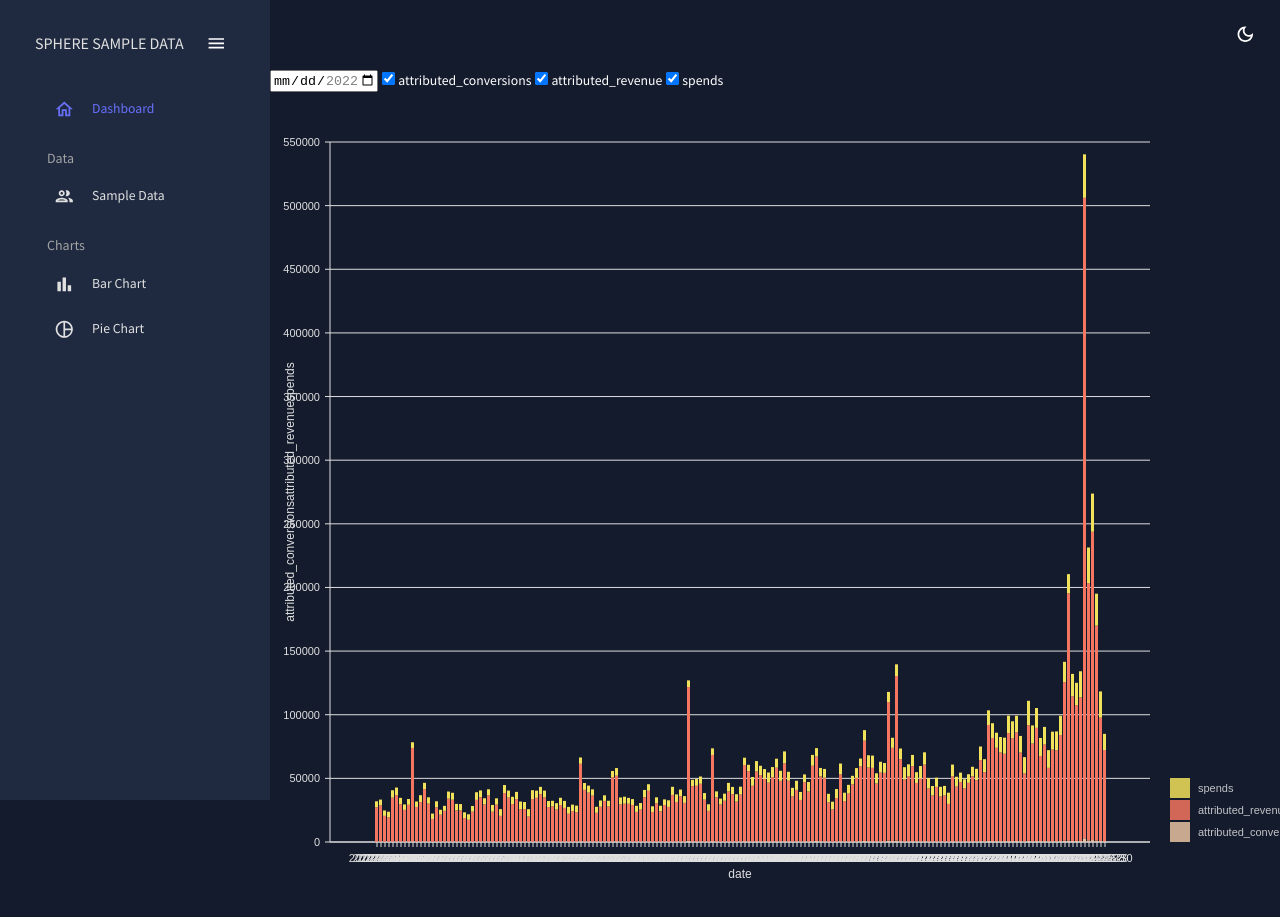
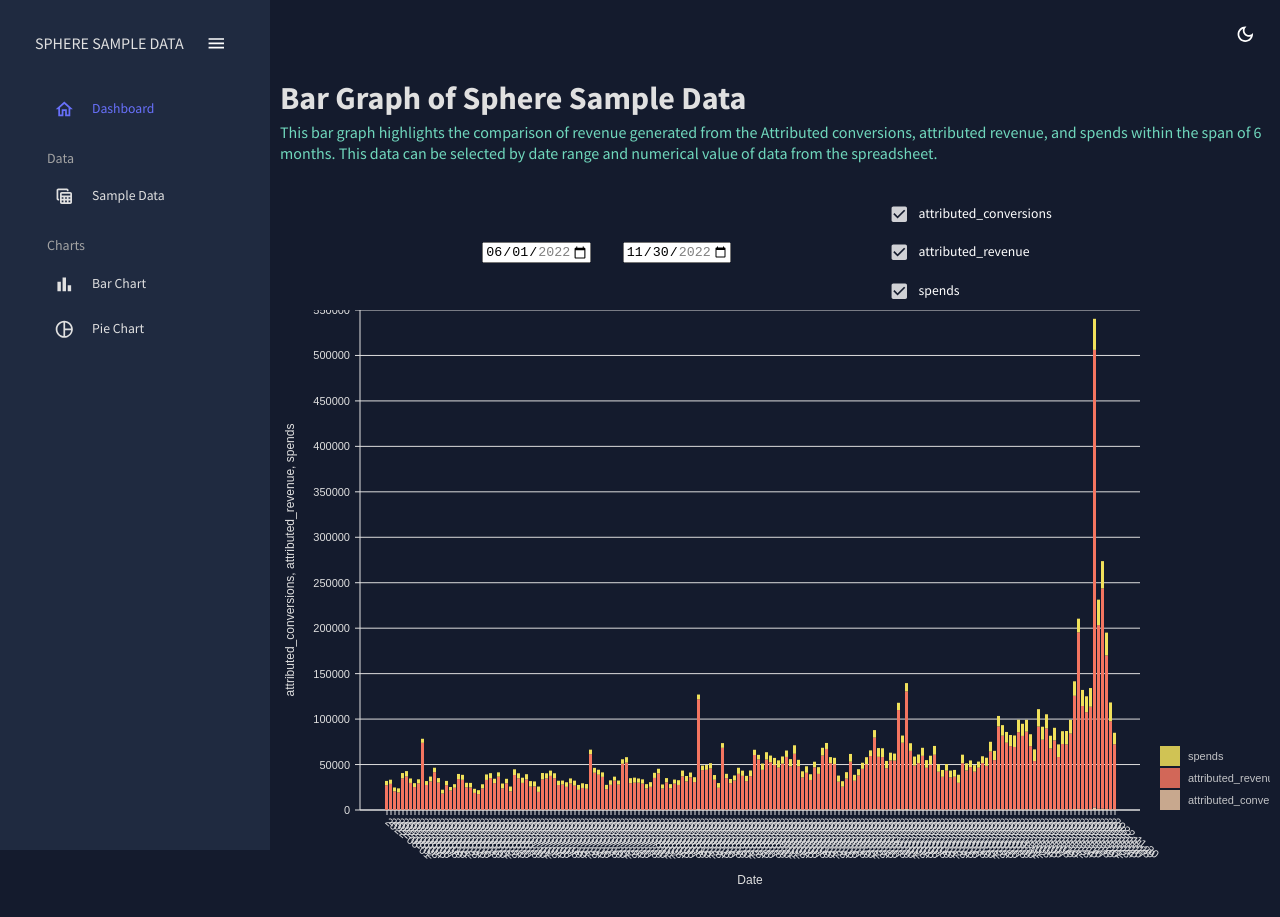
Before and after one commit to marishkazachariah/adtriba-code-challenge, a React (Create React App) app: page /bar in a window 1280 px wide. Built offline with nearby package versions, Linux system fonts and the light colour scheme.

Commit message:
rename scenes to containers and create bar and pie containers

```diff
--- a/src/App.js
+++ b/src/App.js
@@ -2,12 +2,12 @@ import { useState } from 'react'
 import { ColorModeContext, useMode } from './theme'
 import { Routes, Route } from 'react-router-dom'
 import { CssBaseline, ThemeProvider } from '@mui/material'
-import Topbar from './scenes/global/Topbar'
-import Sidebar from './scenes/global/Sidebar'
-import Dashboard from './scenes/dashboard'
-import SampleData from './scenes/sampleData'
-import BarChart from './components/BarChart'
-import PieChart from './components/PieChart'
+import Topbar from './containers/global/Topbar'
+import Sidebar from './containers/global/Sidebar'
+import Dashboard from './containers/dashboard'
+import SampleData from './containers/sampleData'
+import Bar from './containers/bar'
+import Pie from './containers/pie'
 
 function App() {
   const [theme, colorMode] = useMode()
@@ -24,8 +24,8 @@ function App() {
             <Routes>
               <Route path="/" element={<Dashboard />} />
               <Route path="/sampleData" element={<SampleData />} />
-              <Route path="/bar" element={<BarChart />} />
-              <Route path="/pie" element={<PieChart />} />
+              <Route path="/bar" element={<Bar />} />
+              <Route path="/pie" element={<Pie />} />
             </Routes>
           </main>
         </div>
--- a/src/components/BarChart.jsx
+++ b/src/components/BarChart.jsx
@@ -3,13 +3,17 @@ import { ResponsiveBar } from '@nivo/bar'
 import { tokens } from '../theme'
 import { mockData } from '../data/mockData'
 import { useState } from 'react'
+import { Box, Checkbox, FormControlLabel, FormGroup } from '@mui/material'
 
-const transformData = ({ data, date }) => {
-  const filteredData = date ? data.filter((item) => item.date === date) : data
-  // to add date range
-  //   const filteredData = startDate && endDate ? data.filter((item) => {
-  //     return new Date(item.date) >= new Date(startDate) && new Date(item.date) <= new Date(endDate)
-  //   }) : data
+const transformData = ({ data, startDate, endDate }) => {
+  const filteredData =
+    startDate && endDate
+      ? data.filter((item) => {
+          return (
+            new Date(item.date) >= new Date(startDate) && new Date(item.date) <= new Date(endDate)
+          )
+        })
+      : data
   const map = filteredData.reduce((acc, val) => {
     acc[val.date] = {
       ...acc[val.date],
@@ -35,24 +39,37 @@ const BarChart = ({ isDashboard = false }) => {
   const theme = useTheme()
   const colors = tokens(theme.palette.mode)
   const [yAxis, setYAxis] = useState(['attributed_conversions', 'attributed_revenue', 'spends'])
-  const [date, setDate] = useState('')
+  const [startDate, setStartDate] = useState(mockData[0].date)
+  const [endDate, setEndDate] = useState(mockData[mockData.length - 1].date)
 
   return (
     <>
+      <Box display="flex" justifyContent="center" alignItems="center" gap={20}>
+        <Box display="flex" gap={4}>
           <input
             type="date"
-        value={date}
+            value={startDate}
             min={mockData[0].date}
             max={mockData[mockData.length - 1].date}
-        onChange={(event) => setDate(event.target.value)}
+            onChange={(event) => setStartDate(event.target.value)}
           />
+          <input
+            type="date"
+            value={endDate}
+            min={mockData[0].date}
+            max={mockData[mockData.length - 1].date}
+            onChange={(event) => setEndDate(event.target.value)}
+          />
+        </Box>
+        <Box>
           {yAxisOptions.map((opt) => (
             <>
-          <input
-            key={opt}
-            type="checkbox"
-            id={opt}
-            checked={yAxis.includes(opt)}
+              <FormGroup>
+                <FormControlLabel
+                  control={
+                    <Checkbox
+                      defaultChecked
+                      value={opt}
                       onChange={() => {
                         if (yAxis.includes(opt)) {
                           setYAxis(yAxis.filter((val) => val !== opt))
@@ -60,15 +77,25 @@ const BarChart = ({ isDashboard = false }) => {
                           setYAxis(yAxis.concat(opt))
                         }
                       }}
+                      sx={{
+                        color: colors.grey[100],
+                        '&.Mui-checked': {
+                          color: colors.primary[100],
+                        },
+                      }}
                     />
-          <label htmlFor={opt}>{opt}</label>
+                  }
+                  label={opt}
+                />
+              </FormGroup>
             </>
           ))}
+        </Box>
+      </Box>
 
       <ResponsiveBar
-        data={transformData({ data: mockData, date })}
+        data={transformData({ data: mockData, startDate, endDate })}
         theme={{
-          // added
           axis: {
             domain: {
               line: {
@@ -98,7 +125,7 @@ const BarChart = ({ isDashboard = false }) => {
         }}
         keys={yAxis}
         indexBy={'date'}
-        margin={{ top: 50, right: 130, bottom: 50, left: 60 }}
+        margin={{ top: 0, right: 130, bottom: 100, left: 80 }}
         padding={0.3}
         valueScale={{ type: 'linear' }}
         indexScale={{ type: 'band', round: true }}
@@ -132,18 +159,18 @@ const BarChart = ({ isDashboard = false }) => {
         axisBottom={{
           tickSize: 5,
           tickPadding: 5,
-          tickRotation: 0,
-          legend: isDashboard ? undefined : 'date', // changed
+          tickRotation: 40,
+          legend: isDashboard ? undefined : 'Date',
           legendPosition: 'middle',
-          legendOffset: 32,
+          legendOffset: 70,
         }}
         axisLeft={{
           tickSize: 5,
           tickPadding: 5,
           tickRotation: 0,
-          legend: isDashboard ? undefined : yAxis, // changed
+          legend: isDashboard ? undefined : yAxis.join(', '),
           legendPosition: 'middle',
-          legendOffset: -40,
+          legendOffset: -70,
         }}
         enableLabel={false}
         labelSkipWidth={12}
--- a/src/components/PieChart.jsx
+++ b/src/components/PieChart.jsx
@@ -1,5 +1,4 @@
 import { ResponsivePie } from '@nivo/pie'
-import { ResponsiveRadialBar } from '@nivo/radial-bar'
 import { tokens } from '../theme'
 import { useTheme } from '@mui/material'
 import { mockData } from '../data/mockData'
--- /dev/null
+++ b/src/containers/bar/index.jsx
@@ -0,0 +1,21 @@
+import { Box } from '@mui/material'
+import Header from '../../components/Header'
+import BarChart from '../../components/BarChart'
+
+const Bar = () => {
+  return (
+    <Box m="10px">
+      <Header
+        title="Bar Graph of Sphere Sample Data"
+        subtitle="This bar graph highlights the comparison of revenue generated from the
+        Attributed conversions, attributed revenue, and spends within the span of 6 months.
+        This data can be selected by date range and numerical value of data from the spreadsheet."
+      />
+      <Box height="75vh">
+        <BarChart />
+      </Box>
+    </Box>
+  )
+}
+
+export default Bar
--- a/src/scenes/global/Sidebar.jsx
+++ b/src/containers/global/Sidebar.jsx
@@ -5,7 +5,7 @@ import { Link } from 'react-router-dom'
 import 'react-pro-sidebar/dist/css/styles.css'
 import { tokens } from '../../theme'
 import HomeOutlinedIcon from '@mui/icons-material/HomeOutlined'
-import PeopleOutlinedIcon from '@mui/icons-material/PeopleOutlined'
+import TableViewIcon from '@mui/icons-material/TableView'
 import BarChartOutlinedIcon from '@mui/icons-material/BarChartOutlined'
 import PieChartOutlineOutlinedIcon from '@mui/icons-material/PieChartOutlineOutlined'
 import MenuOutlinedIcon from '@mui/icons-material/MenuOutlined'
@@ -38,6 +38,9 @@ const Sidebar = () => {
   return (
     <Box
       sx={{
+        '& .pro-sidebar': {
+          height: '850px',
+        },
         '& .pro-sidebar-inner': {
           background: `${colors.primary[400]} !important`,
         },
@@ -92,7 +95,7 @@ const Sidebar = () => {
             <Item
               title="Sample Data"
               to="/sampleData"
-              icon={<PeopleOutlinedIcon />}
+              icon={<TableViewIcon />}
               selected={selected}
               setSelected={setSelected}
             />
--- /dev/null
+++ b/src/containers/pie/index.jsx
@@ -0,0 +1,16 @@
+import { Box } from '@mui/material'
+import Header from '../../components/Header'
+import PieChart from '../../components/PieChart'
+
+const Pie = () => {
+  return (
+    <Box m="10px">
+      <Header title="Pie Chart" subtitle="Simple Pie Chart" />
+      <Box height="75vh">
+        <PieChart />
+      </Box>
+    </Box>
+  )
+}
+
+export default Pie
--- a/src/scenes/sampleData/index.jsx
+++ b/src/containers/sampleData/index.jsx
@@ -53,7 +53,10 @@ const SampleData = () => {
 
   return (
     <Box m="20px">
-      <Header title="Sample Data" subtitle="List of Sample Data" />
+      <Header
+        title="Sphere Sample Data"
+        subtitle="List of all data you can search, filter, and sort"
+      />
       <Box
         m="40px 0 0 0"
         height="75vh"
```
Also changed, not shown: src/containers/dashboard/index.jsx (renamed from src/scenes/dashboard/index.jsx), src/containers/global/Topbar.jsx (renamed from src/scenes/global/Topbar.jsx). Lines whose indentation alone changed are shown as unchanged.
